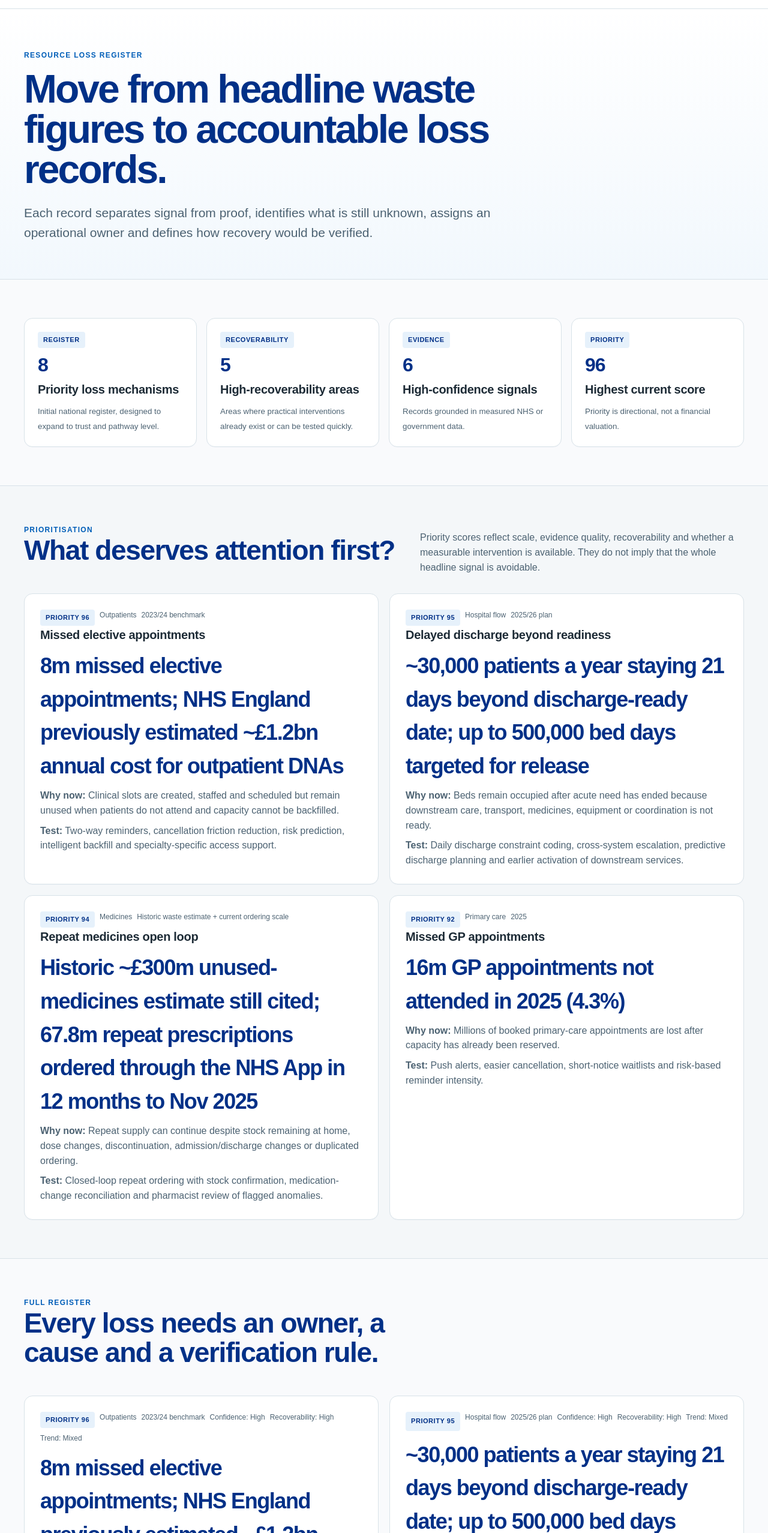
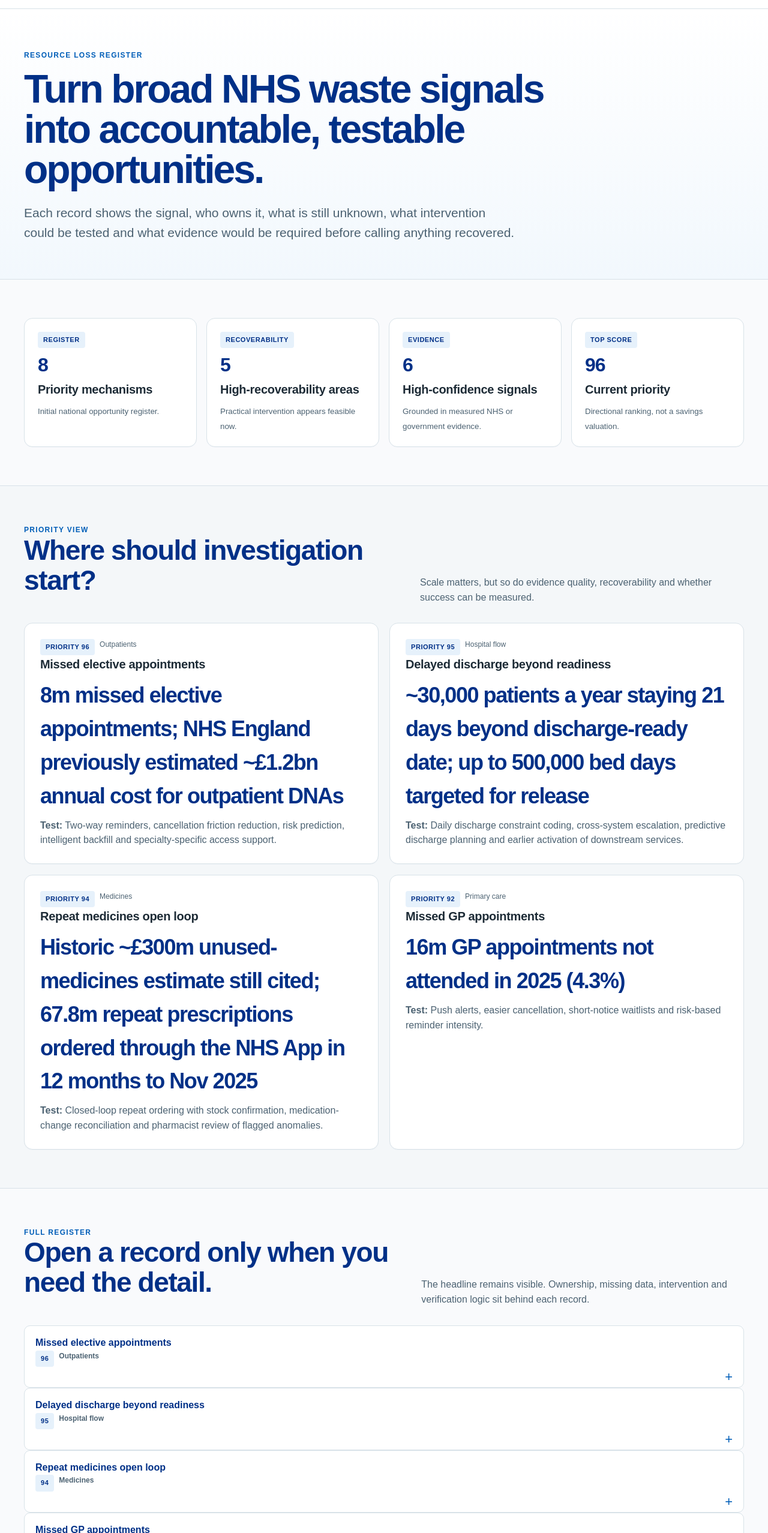
Before and after one commit to Nylon1/NHS, a Next.js app: page /register in a window 1280 px wide. Shown: the part 91-2646 px from the top of the page at 60% size. Built offline with nearby package versions, Linux system fonts and the light colour scheme.

Commit message:
Simplify resource loss register UX

```diff
--- a/app/register/page.tsx
+++ b/app/register/page.tsx
@@ -1,102 +1,24 @@
 import { lossRegister, registerSummary } from "@/lib/register";
-
-const trendLabel = (trend: string) => trend;
 
 export default function RegisterPage() {
   const records = [...lossRegister].sort((a, b) => b.priority - a.priority);
 
   return (
     <>
-      <section className="page-head">
-        <div className="shell">
-          <div className="eyebrow">Resource Loss Register</div>
-          <h1>Move from headline waste figures to accountable loss records.</h1>
-          <p className="lede">
-            Each record separates signal from proof, identifies what is still unknown, assigns an operational owner and defines how recovery would be verified.
-          </p>
-        </div>
-      </section>
+      <section className="page-head"><div className="shell"><div className="eyebrow">Resource loss register</div><h1>Turn broad NHS waste signals into accountable, testable opportunities.</h1><p className="lede">Each record shows the signal, who owns it, what is still unknown, what intervention could be tested and what evidence would be required before calling anything recovered.</p></div></section>
 
-      <section className="section">
-        <div className="shell">
-          <div className="metric-grid">
-            <div className="metric"><span className="badge">Register</span><strong>{registerSummary.records}</strong><h3>Priority loss mechanisms</h3><small>Initial national register, designed to expand to trust and pathway level.</small></div>
-            <div className="metric"><span className="badge">Recoverability</span><strong>{registerSummary.highRecoverability}</strong><h3>High-recoverability areas</h3><small>Areas where practical interventions already exist or can be tested quickly.</small></div>
-            <div className="metric"><span className="badge">Evidence</span><strong>{registerSummary.highConfidence}</strong><h3>High-confidence signals</h3><small>Records grounded in measured NHS or government data.</small></div>
-            <div className="metric"><span className="badge">Priority</span><strong>{registerSummary.topPriority[0]?.priority ?? "-"}</strong><h3>Highest current score</h3><small>Priority is directional, not a financial valuation.</small></div>
-          </div>
-        </div>
-      </section>
+      <section className="section"><div className="shell metric-grid">
+        <div className="metric"><span className="badge">Register</span><strong>{registerSummary.records}</strong><h3>Priority mechanisms</h3><small>Initial national opportunity register.</small></div>
+        <div className="metric"><span className="badge">Recoverability</span><strong>{registerSummary.highRecoverability}</strong><h3>High-recoverability areas</h3><small>Practical intervention appears feasible now.</small></div>
+        <div className="metric"><span className="badge">Evidence</span><strong>{registerSummary.highConfidence}</strong><h3>High-confidence signals</h3><small>Grounded in measured NHS or government evidence.</small></div>
+        <div className="metric"><span className="badge">Top score</span><strong>{registerSummary.topPriority[0]?.priority ?? "-"}</strong><h3>Current priority</h3><small>Directional ranking, not a savings valuation.</small></div>
+      </div></section>
 
-      <section className="section">
-        <div className="shell">
-          <div className="section-head">
-            <div>
-              <div className="eyebrow">Prioritisation</div>
-              <h2>What deserves attention first?</h2>
-            </div>
-            <p>Priority scores reflect scale, evidence quality, recoverability and whether a measurable intervention is available. They do not imply that the whole headline signal is avoidable.</p>
-          </div>
-          <div className="card-grid">
-            {registerSummary.topPriority.map((item) => (
-              <article className="card" key={item.id}>
-                <div className="meta-row">
-                  <span className="badge">Priority {item.priority}</span>
-                  <span>{item.domain}</span>
-                  <span>{item.period}</span>
-                </div>
-                <h3>{item.title}</h3>
-                <div className="evidence-value">{item.signal}</div>
-                <p><strong>Why now:</strong> {item.problem}</p>
-                <p><strong>Test:</strong> {item.intervention}</p>
-              </article>
-            ))}
-          </div>
-        </div>
-      </section>
+      <section className="section"><div className="shell"><div className="section-head"><div><div className="eyebrow">Priority view</div><h2>Where should investigation start?</h2></div><p>Scale matters, but so do evidence quality, recoverability and whether success can be measured.</p></div><div className="card-grid">{registerSummary.topPriority.map((item) => <article className="card" key={item.id}><div className="meta-row"><span className="badge">Priority {item.priority}</span><span>{item.domain}</span></div><h3>{item.title}</h3><div className="evidence-value">{item.signal}</div><p><strong>Test:</strong> {item.intervention}</p></article>)}</div></div></section>
 
-      <section className="section">
-        <div className="shell">
-          <div className="section-head">
-            <div>
-              <div className="eyebrow">Full register</div>
-              <h2>Every loss needs an owner, a cause and a verification rule.</h2>
-            </div>
-          </div>
-          <div className="card-grid">
-            {records.map((item) => (
-              <article className="card evidence-card" key={item.id}>
-                <div className="meta-row">
-                  <span className="badge">Priority {item.priority}</span>
-                  <span>{item.domain}</span>
-                  <span>{item.period}</span>
-                  <span>Confidence: {item.confidence}</span>
-                  <span>Recoverability: {item.recoverability}</span>
-                  <span>Trend: {trendLabel(item.trend)}</span>
-                </div>
-                <div className="evidence-value">{item.signal}</div>
-                <h3>{item.title}</h3>
-                <p><strong>Unit:</strong> {item.unit}</p>
-                <p><strong>Operational owner:</strong> {item.owner}</p>
-                <p><strong>Loss mechanism:</strong> {item.problem}</p>
-                <p><strong>Missing data:</strong> {item.missingData}</p>
-                <p><strong>Intervention:</strong> {item.intervention}</p>
-                <p><strong>Verification:</strong> {item.verificationMetric}</p>
-                <p><strong>Current stage:</strong> {item.stage}</p>
-                <a className="source-link" href={item.sourceUrl} target="_blank" rel="noreferrer">Source: {item.sourceLabel} ↗</a>
-              </article>
-            ))}
-          </div>
-        </div>
-      </section>
+      <section className="section"><div className="shell"><div className="section-head"><div><div className="eyebrow">Full register</div><h2>Open a record only when you need the detail.</h2></div><p>The headline remains visible. Ownership, missing data, intervention and verification logic sit behind each record.</p></div><div className="faq-list">{records.map((item) => <details className="faq-item" key={item.id}><summary><span>{item.title}</span><span className="meta-row"><span className="badge">{item.priority}</span><span>{item.domain}</span></span></summary><div className="faq-answer"><div className="evidence-value">{item.signal}</div><p><strong>Period:</strong> {item.period} · <strong>Confidence:</strong> {item.confidence} · <strong>Recoverability:</strong> {item.recoverability} · <strong>Trend:</strong> {item.trend}</p><p><strong>Owner:</strong> {item.owner}</p><p><strong>Loss mechanism:</strong> {item.problem}</p><p><strong>Missing data:</strong> {item.missingData}</p><p><strong>Intervention:</strong> {item.intervention}</p><p><strong>Verification:</strong> {item.verificationMetric}</p><p><strong>Stage:</strong> {item.stage}</p><a className="source-link" href={item.sourceUrl} target="_blank" rel="noreferrer">Source: {item.sourceLabel} ↗</a></div></details>)}</div></div></section>
 
-      <section className="section">
-        <div className="shell">
-          <div className="quote">
-            A resource loss should not count as recovered because a target was announced. It counts when the NHS can show the baseline, intervention, counterfactual and verified resource released without harming care.
-          </div>
-        </div>
-      </section>
+      <section className="section"><div className="shell quote">A loss is not recovered because a target was announced. It counts only when the baseline, intervention and verified resource release can be shown without harming care.</div></section>
     </>
   );
 }
```
